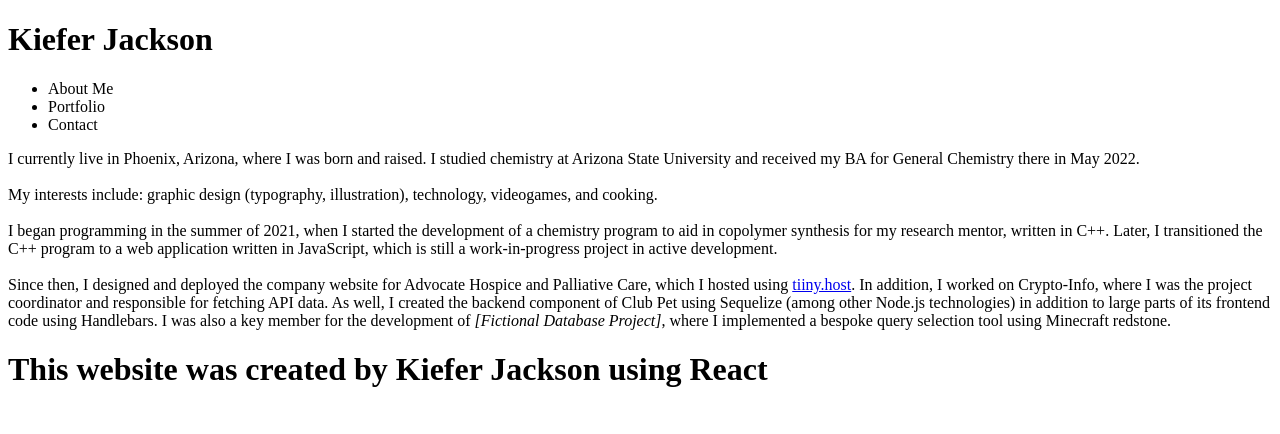
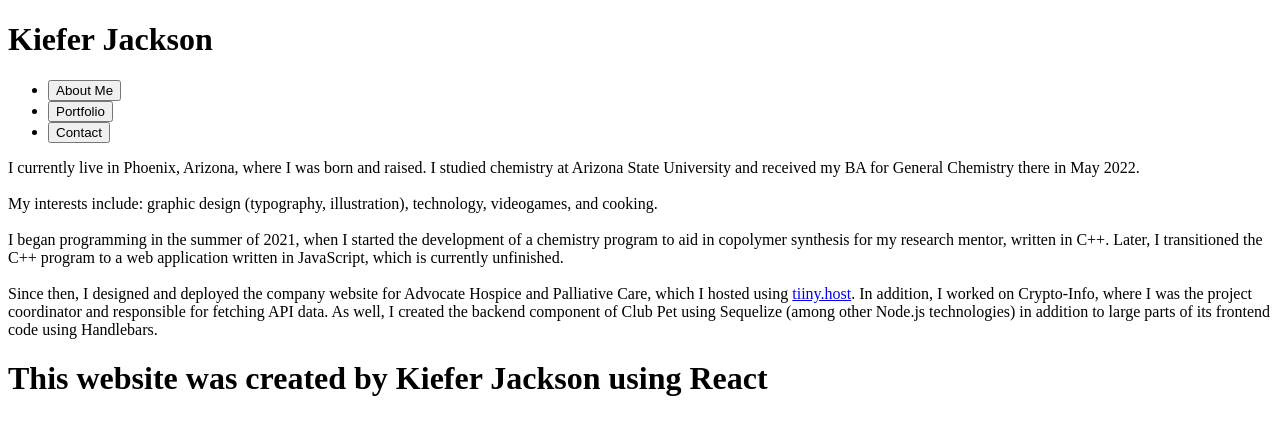
Before and after one commit to kieferjackson/react-portfolio, a React (Create React App) app in the folder portfolio-app/: page / in a window 1280 px wide. Shown: the top 434 px of the page. Built offline with nearby package versions, Linux system fonts and the light colour scheme.

Commit message:
Implemented page navigation

```diff
--- a/portfolio-app/src/App.js
+++ b/portfolio-app/src/App.js
@@ -8,8 +8,8 @@ function App() {
 
   return (
     <div>
-      <Header />
-      <Page page_view={page_view} setPage={setPage}/>
+      <Header page_view={page_view} setPage={setPage} />
+      <Page page_view={page_view} setPage={setPage} />
       <Footer />
     </div>
   );
--- a/portfolio-app/src/components/Header.js
+++ b/portfolio-app/src/components/Header.js
@@ -1,11 +1,11 @@
 import React from 'react';
 import Navigation from './Navigation';
 
-function Header() {
+function Header({ page_view, setPage }) {
   return (
     <header>
       <h1>Kiefer Jackson</h1>
-      <Navigation />
+      <Navigation page_view={page_view} setPage={setPage} />
     </header>
   );
 }
--- a/portfolio-app/src/components/Navigation.js
+++ b/portfolio-app/src/components/Navigation.js
@@ -1,12 +1,18 @@
 import React from 'react';
 
-function Navigation() {
+function Navigation({ page_view, setPage }) {
   return (
     <nav>
       <ul>
-        <li>About Me</li>
-        <li>Portfolio</li>
-        <li>Contact</li>
+        <li>
+            <button type="button" onClick={() => setPage('About Me')}>About Me</button>
+        </li>
+        <li>
+            <button type="button" onClick={() => setPage('Portfolio')}>Portfolio</button>
+        </li>
+        <li>
+            <button type="button" onClick={() => setPage('Contact')}>Contact</button>
+        </li>
       </ul>
     </nav>
   );
--- a/portfolio-app/src/components/Page.js
+++ b/portfolio-app/src/components/Page.js
@@ -16,16 +16,13 @@ function select_page(page)
                     <br /><br />
                     I began programming in the summer of 2021, when I started the development of a chemistry
                     program to aid in copolymer synthesis for my research mentor, written in C++. Later, I
-                    transitioned the C++ program to a web application written in JavaScript, which is still a
-                    work-in-progress project in active development.
+                    transitioned the C++ program to a web application written in JavaScript, which is currently unfinished.
                     <br /><br />
                     Since then, I designed and deployed the company website for Advocate Hospice and Palliative Care,
                     which I hosted using <a href="https://tiiny.host/" title="https://tiiny.host/">tiiny.host</a>.
                     In addition, I worked on Crypto-Info, where I was the project coordinator and responsible for
                     fetching API data. As well, I created the backend component of Club Pet using Sequelize (among other
                     Node.js technologies) in addition to large parts of its frontend code using Handlebars.
-                    I was also a key member for the development of <em>[Fictional Database Project]</em>, where I
-                    implemented a bespoke query selection tool using Minecraft redstone.
                 </p>
             );
         case 'Portfolio':
```
